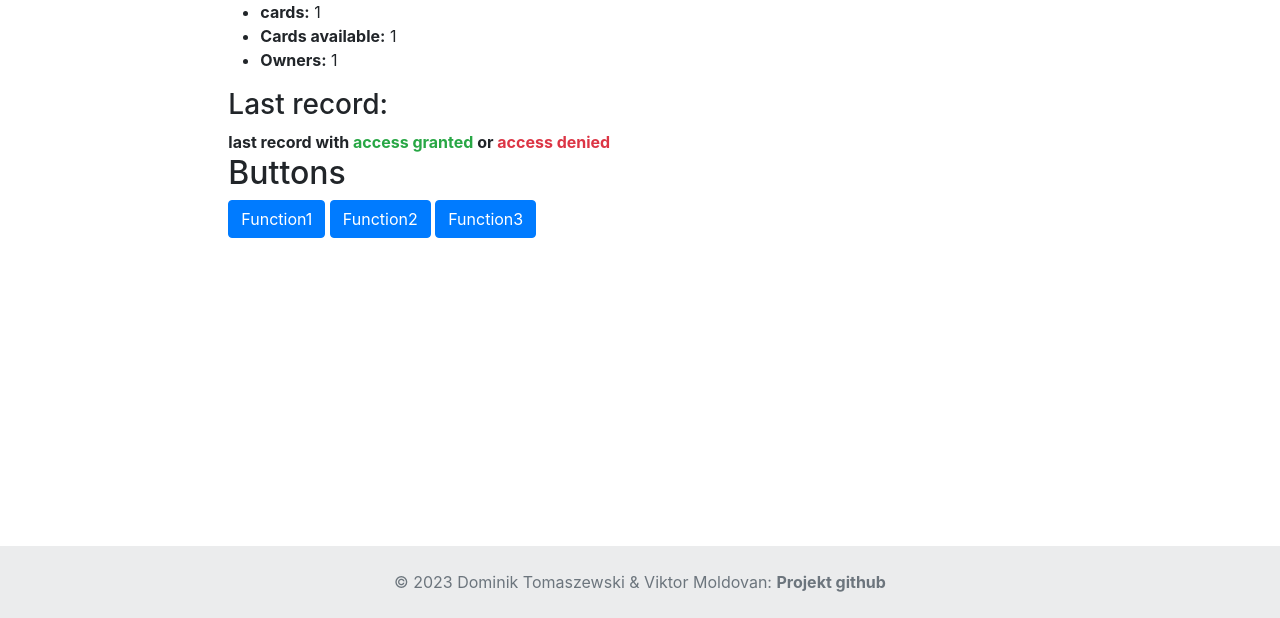
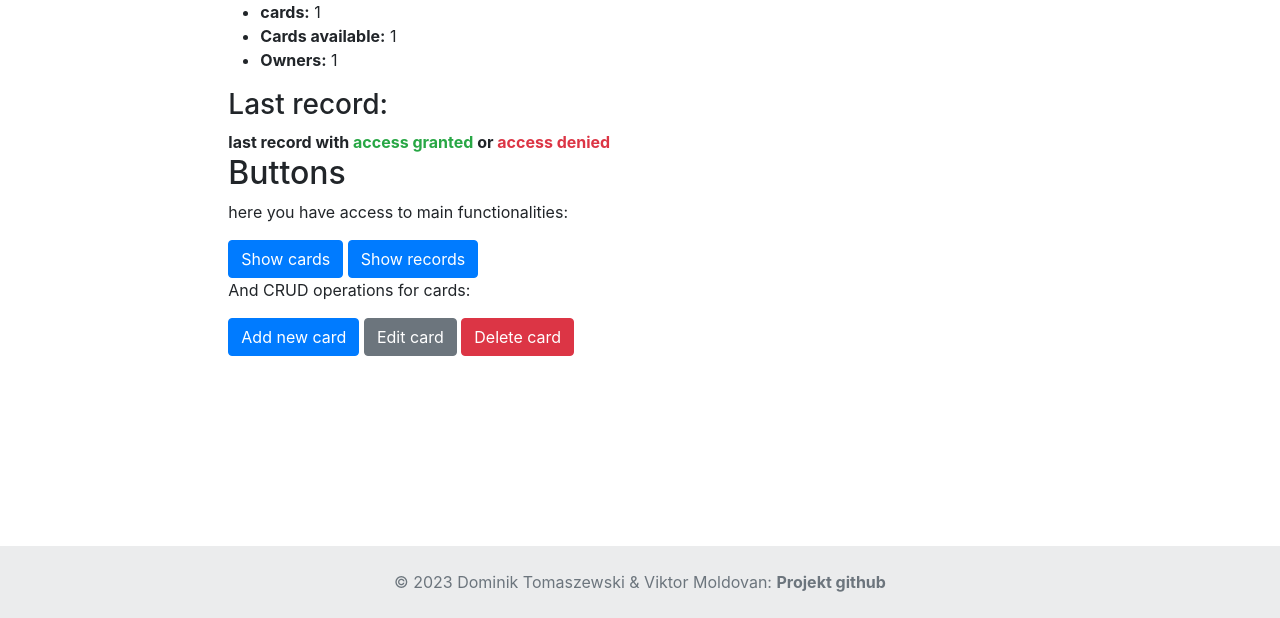
Before and after one commit to vi-mcw196/PiR-project, a Django app: page /index/ in a window 1280 px wide. Shown: the part 182-800 px from the top of the page. Run offline with Django 4.2, Linux system fonts and the light colour scheme; tables that the repository leaves empty hold one stand-in row (values such as "Sample post").

Commit message:
add new buttons to index.html

```diff
--- a/PiR/cardSystem/templates/index.html
+++ b/PiR/cardSystem/templates/index.html
@@ -19,7 +19,13 @@
     </strong>
 
   <h2>Buttons</h2>
-  <button type="button" class="btn btn-primary">Function1</button>
-  <button type="button" class="btn btn-primary">Function2</button>
-  <button type="button" class="btn btn-primary">Function3</button>
+  <p>here you have access to main functionalities:</p>
+  <button type="button" class="btn btn-primary">Show cards</button>
+  <button type="button" class="btn btn-primary">Show records</button>
+  <p>And CRUD operations for cards:</p>
+  <button type="button" class="btn btn-primary">Add new card</button>
+  <button type="button" class="btn btn-secondary">Edit card</button>
+  <button type="button" class="btn btn-danger">Delete card</button>
+  <!-- maybe add card owner end edit card owner? -->
+
 {% endblock %}
```
